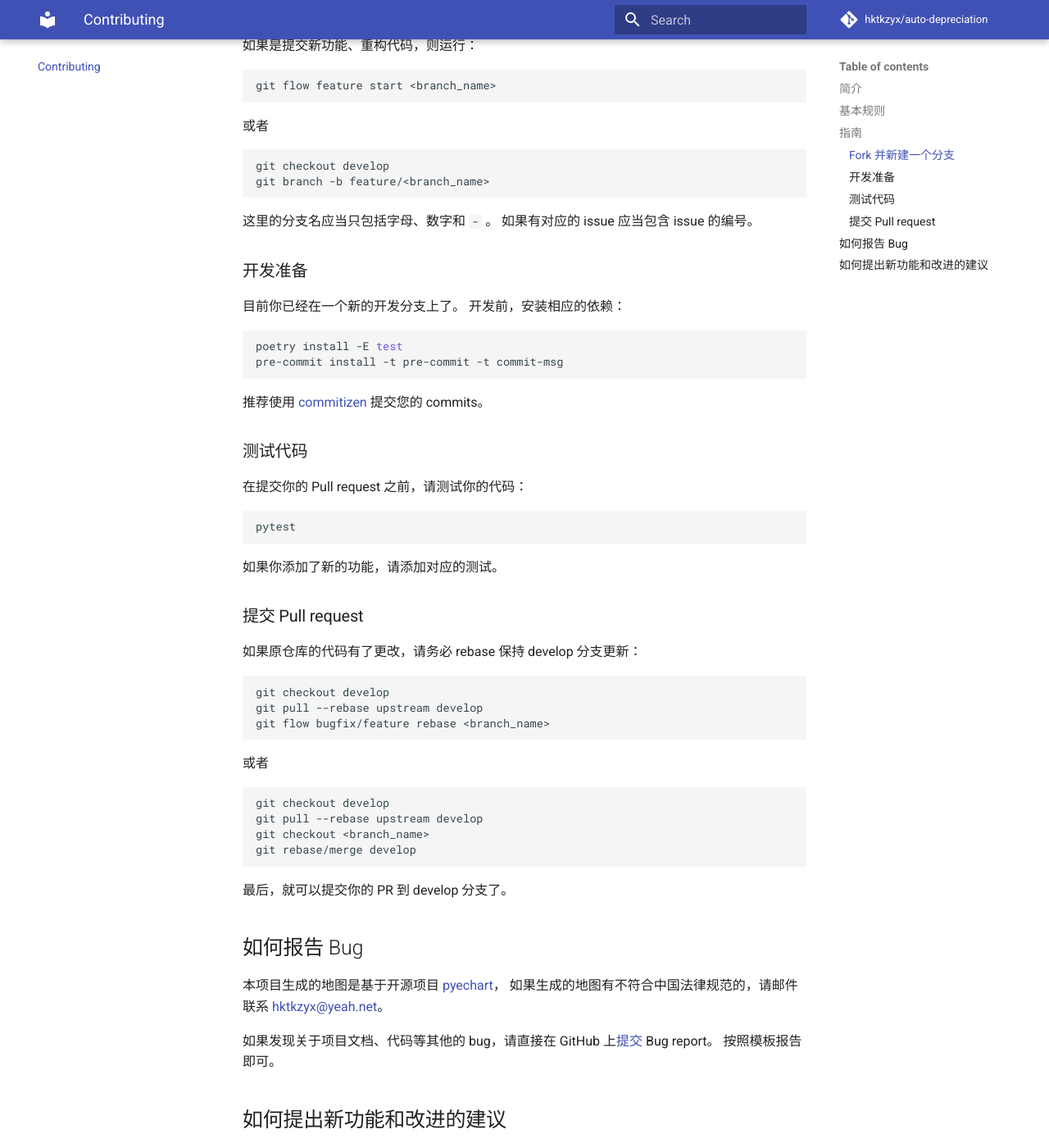
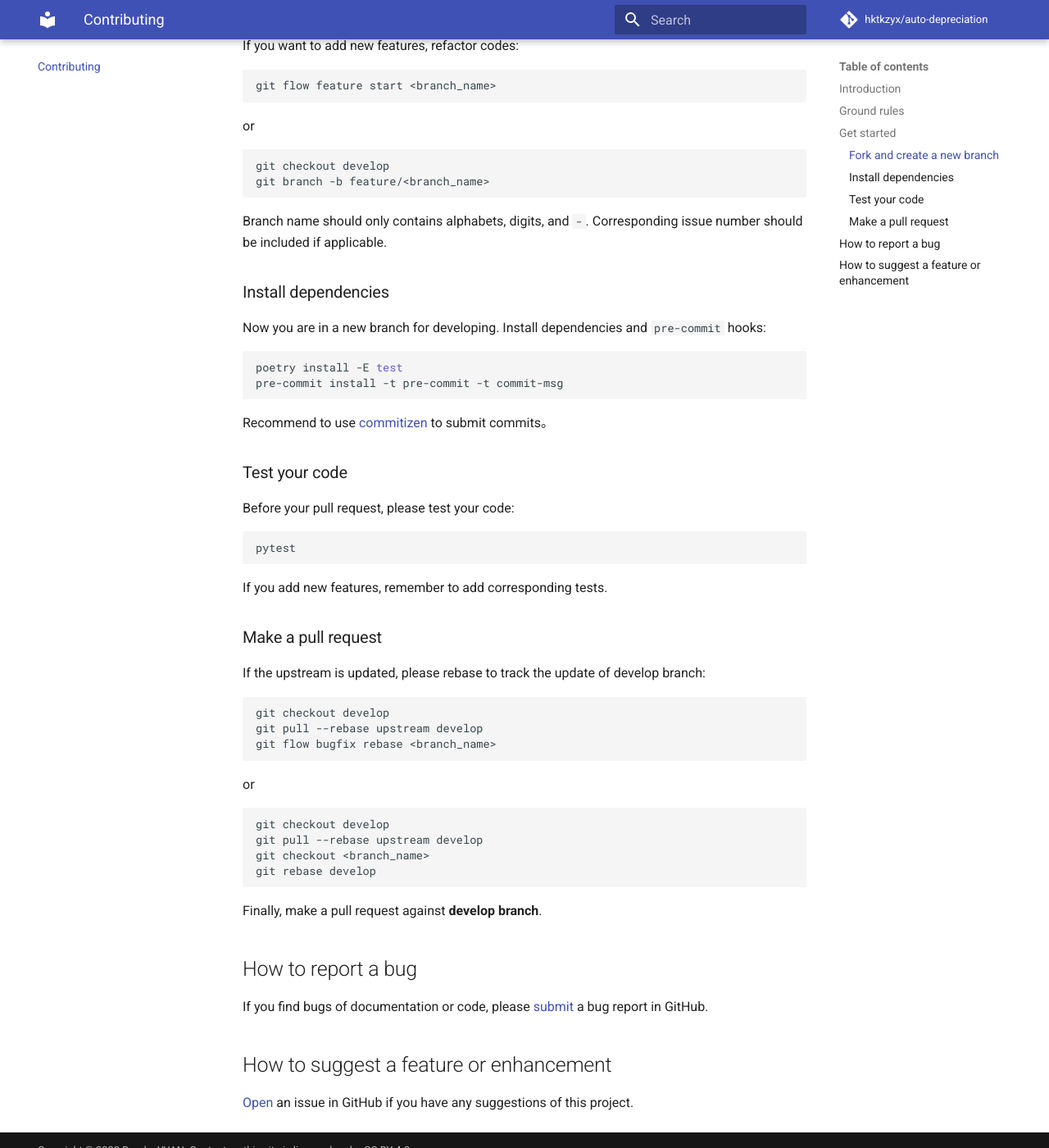
Before and after one commit to hktkzyx/auto-depreciation, an MkDocs documentation site: the page built from docs/CONTRIBUTING.md, in a window 1280 px wide and 1400 px high, scrolled down 991 px. Shown: the whole window at 82% size. Built offline with MkDocs 1.6.1 and Material for MkDocs 9.7.7, drawn with Linux system fonts in a browser that asks for light colours; comment, search, counter and statistics services are not loaded; the version menu is left out; some of the changed text lies outside the part shown.

Commit message:
docs: add a contributing file

````diff
--- a/docs/CONTRIBUTING.md
+++ b/docs/CONTRIBUTING.md
@@ -1,25 +1,25 @@
 <!-- This template is created by @nayafia https://github.com/nayafia/contributing-template -->
 # Contributing
 
-## 简介
+## Introduction
 
-欢迎并感谢各位开发者对本项目的贡献。
-为了保证本项目的代码质量，节省项目管理的时间，
-请各位开发者在开始自己的开发工作前阅读本指南。
+Thanks for considering contributing to this project.
+Please follow these guidelines to develop
+in order to guarantee the code quality and save time for other developers.
 
-## 基本规则
+## Ground rules
 
-- 请确保新提交的代码能够兼容最新的 Windows 和 Ubuntu 系统。
-- 请使用 [poetry](https://python-poetry.org/) 作为依赖管理。
-- 请遵守 [Conventional commits](https://www.conventionalcommits.org/en/v1.0.0/) 规范。
-- 请遵循 [gitflow](https://nvie.com/posts/a-successful-git-branching-model/) 分支管理策略。
+- Ensure the cross-platform compatibility of latest Windows and Ubuntu.
+- Please use [poetry](https://python-poetry.org/) as the dependencies management tool.
+- Please follow [Conventional commits](https://www.conventionalcommits.org/en/v1.0.0/) for your commits message.
+- Please follow [gitflow](https://nvie.com/posts/a-successful-git-branching-model/) branch strategy.
 
-## 指南
+## Get started
 
-### Fork 并新建一个分支
+### Fork and create a new branch
 
-如果你想提交你的代码，先 Fork 本项目。
-推荐安装 [git-flow](https://github.com/petervanderdoes/gitflow-avh) 并初始化：
+Fork this project before your contributing.
+We recommend to use [git-flow](https://github.com/petervanderdoes/gitflow-avh) and initialize:
 
 ```bash
 git config gitflow.branch.master main
@@ -27,88 +27,84 @@ git config gitflow.prefix.versiontag v
 git flow init -d
 ```
 
-如果你的代码是修复 bug，则运行:
+If you want to fix bugs:
 
 ```bash
 git flow bugfix start <branch_name>
 ```
 
-或者
+or
 
 ```bash
 git checkout develop
 git branch -b bugfix/<branch_name>
 ```
 
-如果是提交新功能、重构代码，则运行：
+If you want to add new features, refactor codes:
 
 ```bash
 git flow feature start <branch_name>
 ```
 
-或者
+or
 
 ```bash
 git checkout develop
 git branch -b feature/<branch_name>
 ```
 
-这里的分支名应当只包括字母、数字和 `-` 。
-如果有对应的 issue 应当包含 issue 的编号。
+Branch name should only contains alphabets, digits, and `-`.
+Corresponding issue number should be included if applicable.
 
-### 开发准备
+### Install dependencies
 
-目前你已经在一个新的开发分支上了。
-开发前，安装相应的依赖：
+Now you are in a new branch for developing.
+Install dependencies and `pre-commit` hooks:
 
 ```bash
 poetry install -E test
 pre-commit install -t pre-commit -t commit-msg
 ```
 
-推荐使用 [commitizen](https://github.com/commitizen-tools/commitizen) 提交您的 commits。
+Recommend to use [commitizen](https://github.com/commitizen-tools/commitizen) to submit commits。
 
-### 测试代码
+### Test your code
 
-在提交你的 Pull request 之前，请测试你的代码：
+Before your pull request, please test your code:
 
 ```bash
 pytest
 ```
 
-如果你添加了新的功能，请添加对应的测试。
+If you add new features, remember to add corresponding tests.
 
-### 提交 Pull request
+### Make a pull request
 
-如果原仓库的代码有了更改，请务必 rebase 保持 develop 分支更新：
+If the upstream is updated, please rebase to track the update of develop branch:
 
 ```bash
 git checkout develop
 git pull --rebase upstream develop
-git flow bugfix/feature rebase <branch_name>
+git flow bugfix rebase <branch_name>
 ```
 
-或者
+or
 
 ```bash
 git checkout develop
 git pull --rebase upstream develop
 git checkout <branch_name>
-git rebase/merge develop
+git rebase develop
 ```
 
-最后，就可以提交你的 PR 到 develop 分支了。
+Finally, make a pull request against **develop branch**.
 
-## 如何报告 Bug
+## How to report a bug
 
-本项目生成的地图是基于开源项目 [pyechart](https://github.com/pyecharts/pyecharts)，
-如果生成的地图有不符合中国法律规范的，请邮件联系 <hktkzyx@yeah.net>。
+If you find bugs of documentation or code,
+please [submit](https://github.com/hktkzyx/travel-map/issues/new/choose) a bug report in GitHub.
 
-如果发现关于项目文档、代码等其他的 bug，请直接在 GitHub 上[提交](https://github.com/hktkzyx/travel-map/issues/new/choose) Bug report。
-按照模板报告即可。
+## How to suggest a feature or enhancement
 
-## 如何提出新功能和改进的建议
-
-旅行地图已经有很多工具了，但大多是精确到省级行政区。
-本项目目前是精确到低级市，没有计划精确到县级行政区，也没有计划开发图形界面。
-如有其他建议，请在 GitHub 上按照模板[提交](https://github.com/hktkzyx/travel-map/issues/new/choose)你的 issue 即可。
+[Open](https://github.com/hktkzyx/travel-map/issues/new/choose) an issue in GitHub
+if you have any suggestions of this project.
````
Also changed, not shown: docs/README.md (+0 -13 lines).
